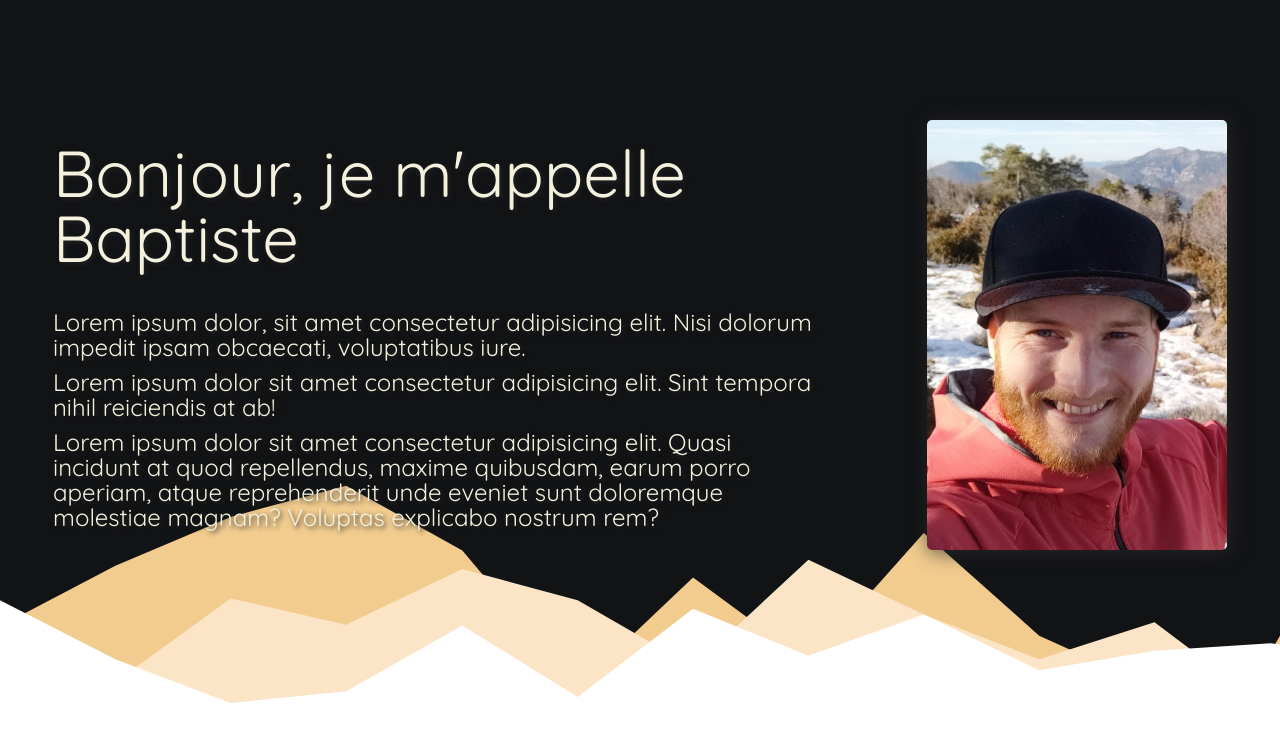
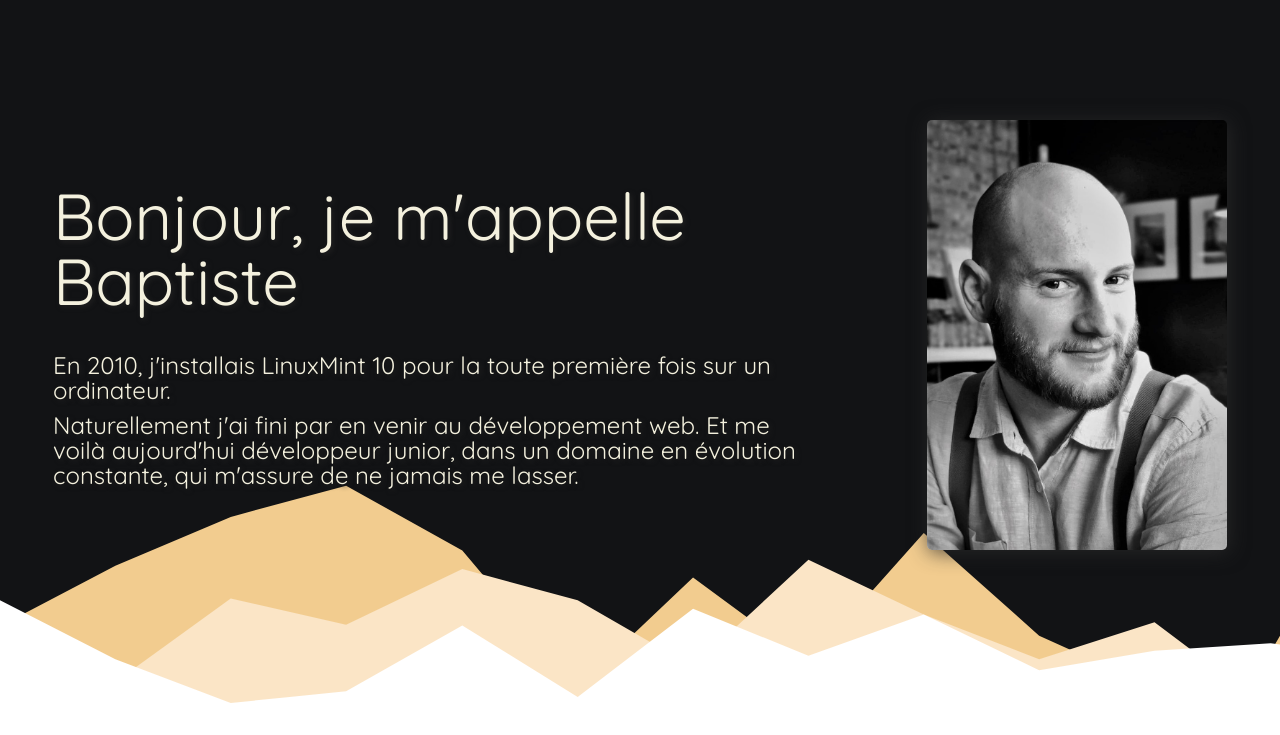
Before and after one commit to Git-Baptiste/portfolio, a plain HTML site: page index.html in a window 1280 px wide. Shown: the part 65-800 px from the top of the page. Drawn offline with Linux system fonts and the light colour scheme.

Commit message:
Changement du texte html + suppression de fichiers inutiles

```diff
--- a/index.html
+++ b/index.html
@@ -40,12 +40,12 @@
 
                   <div class="presentation-txt">
                         <h1 class="titre-section">Bonjour, je m'appelle Baptiste</h1>
-                        <p>Lorem ipsum dolor, sit amet consectetur adipisicing elit. Nisi dolorum impedit ipsam obcaecati, voluptatibus iure.</p>
-                        <p>Lorem ipsum dolor sit amet consectetur adipisicing elit. Sint tempora nihil reiciendis at ab!</p>
-                        <p>Lorem ipsum dolor sit amet consectetur adipisicing elit. Quasi incidunt at quod repellendus, maxime quibusdam, earum porro       aperiam, atque reprehenderit unde eveniet sunt doloremque molestiae magnam? Voluptas explicabo nostrum rem?</p>
+                        <p></p>
+                        <p>En 2010, j'installais LinuxMint 10 pour la toute première fois sur un ordinateur.</p>
+                        <p>Naturellement j'ai fini par en venir au développement web. Et me voilà aujourd'hui développeur junior, dans un domaine en évolution constante, qui m'assure de ne jamais me lasser.</p>
                   </div>
                   <div class="presentation-img">
-                        <img src="./ressources/profil_2.jpg" alt="profil Baptiste Menant">
+                        <img src="./ressources/profil.jpg" alt="profil Baptiste Menant">
                   </div>
 
             </section>
--- a/scss/pages_scss/_landing.scss
+++ b/scss/pages_scss/_landing.scss
@@ -388,6 +388,7 @@ nav li a:hover::after {
       flex-direction: column;
       justify-content: center;
       flex-wrap: wrap;
+      margin: 75px 0 150px;
 }
 
 .cta h2 {
```
Also changed, not shown: ressources/pokedex-min.gif (deleted), ressources/pokedex.gif (deleted), ressources/profil_2.jpg (deleted), styles/style.css, 1 other file.
